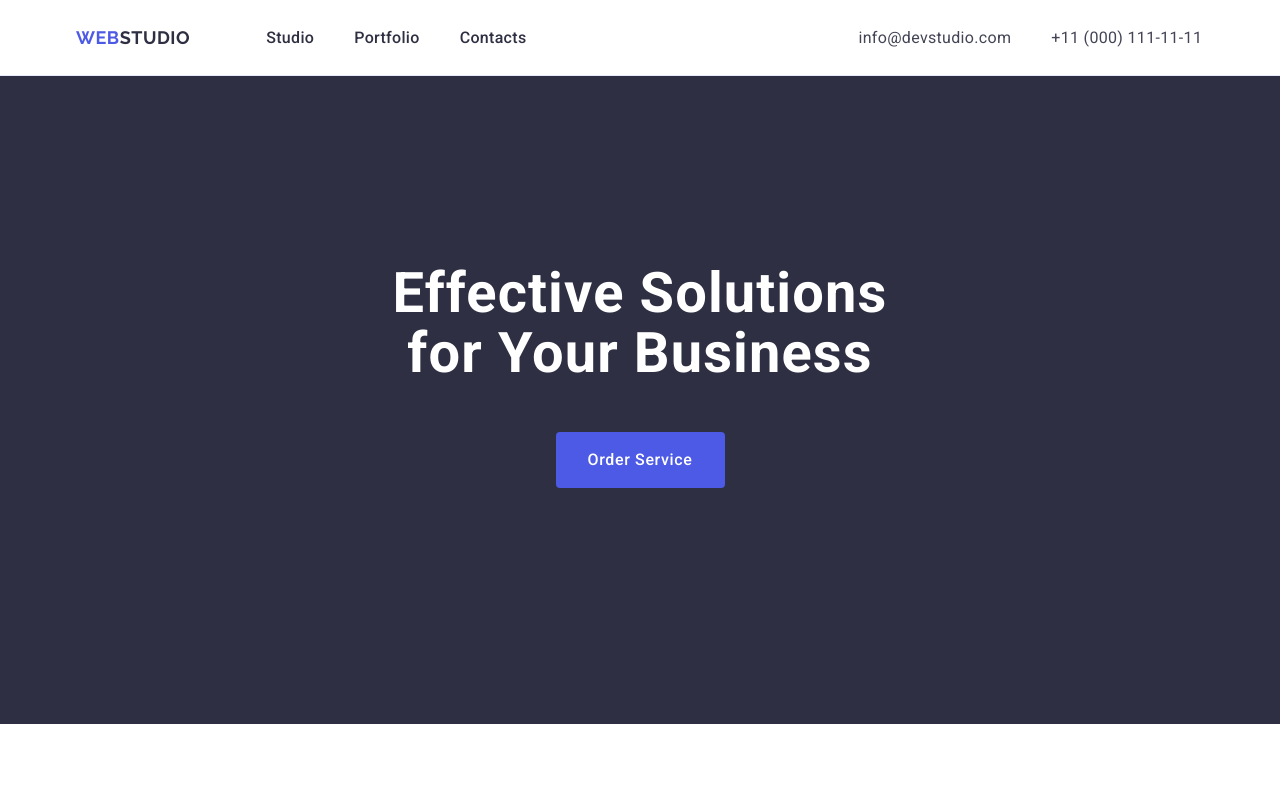
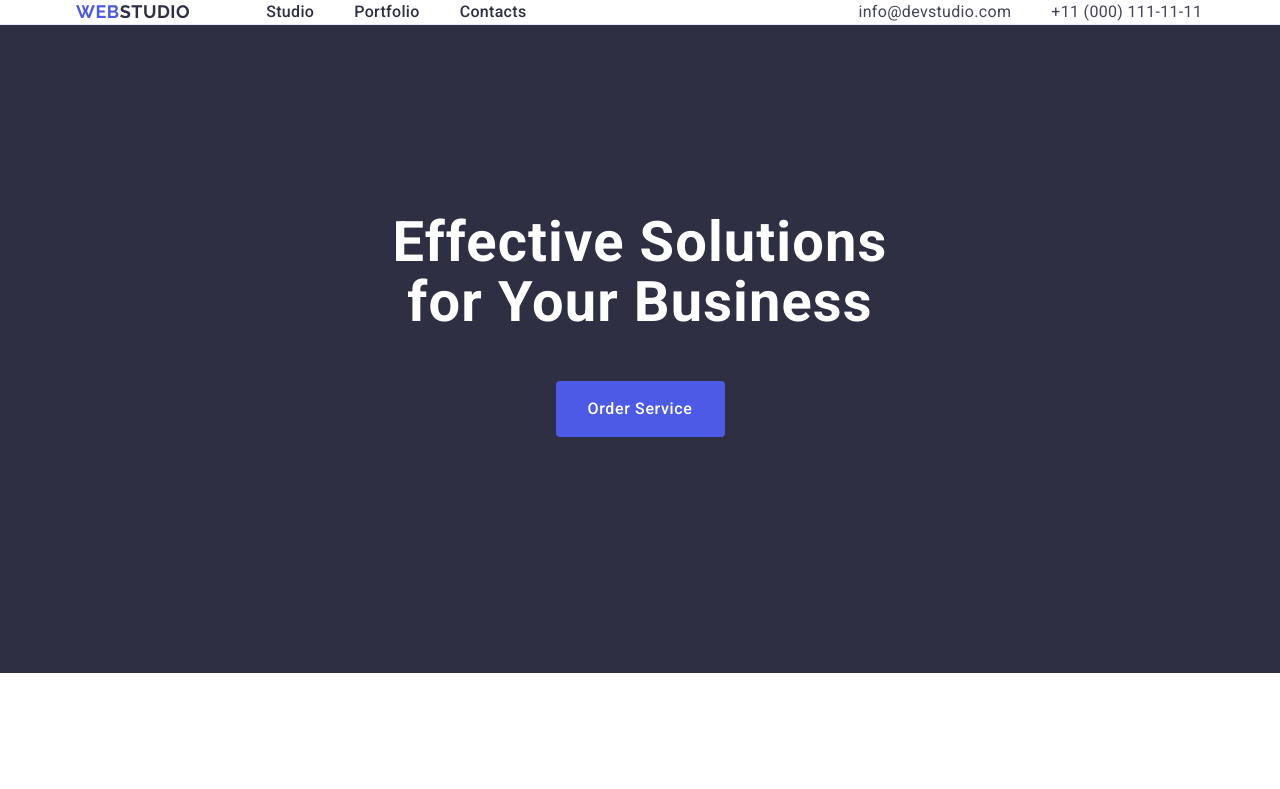
Before and after one commit to MaxRebryk/goit-markup-hw-03, a plain HTML site: page index.html in a window 1280 px wide. Shown: the top 789 px of the page. Drawn offline with nearby package versions, Linux system fonts and the light colour scheme; files whose address does not match are found by name.

Commit message:
Update styles.css

```diff
--- a/css/styles.css
+++ b/css/styles.css
@@ -368,8 +368,7 @@ h3 {
 
 .head-container{
     display: flex;
-    padding-bottom: 25.5px;
-    padding-top: 25.5px;
+
 
 }
 
```
